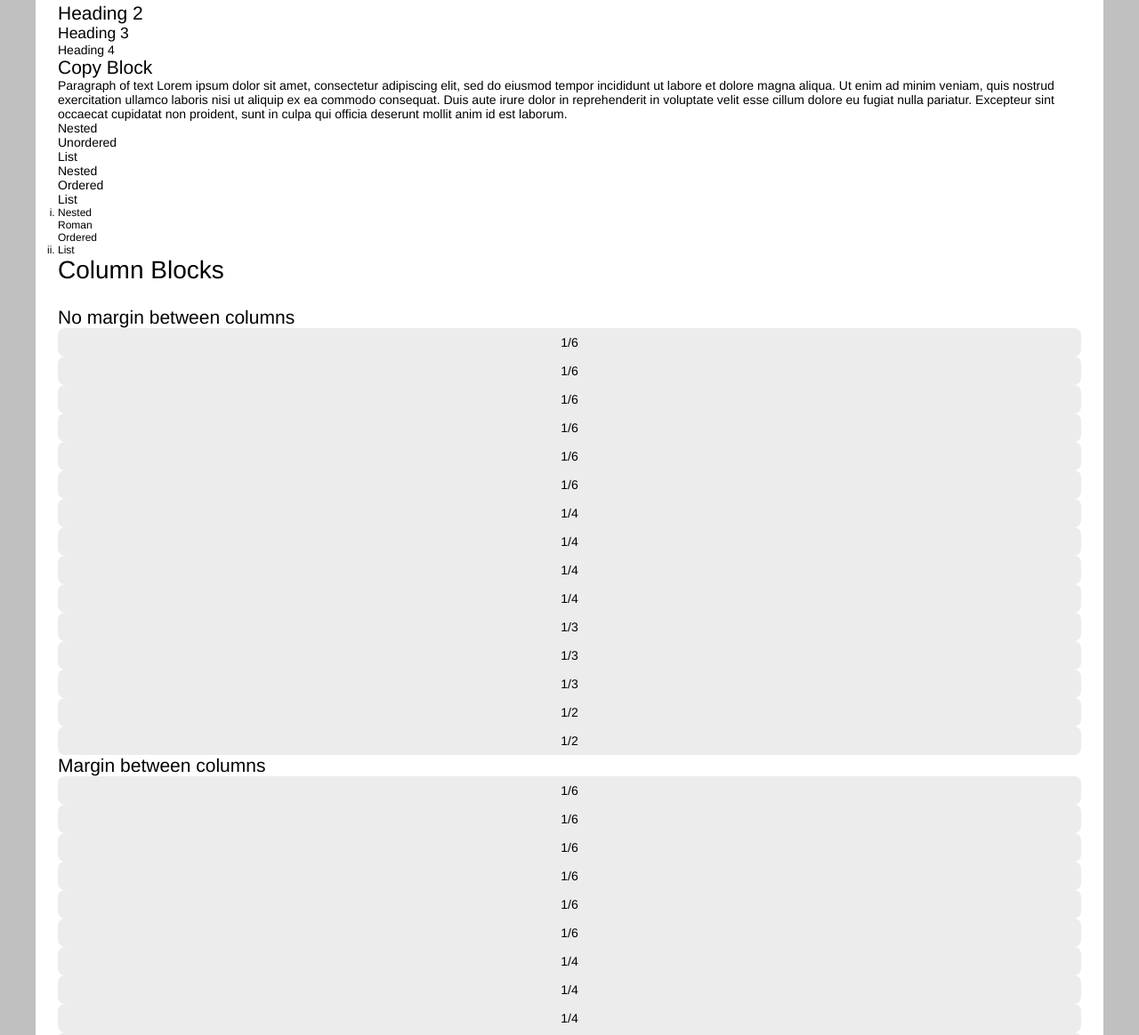
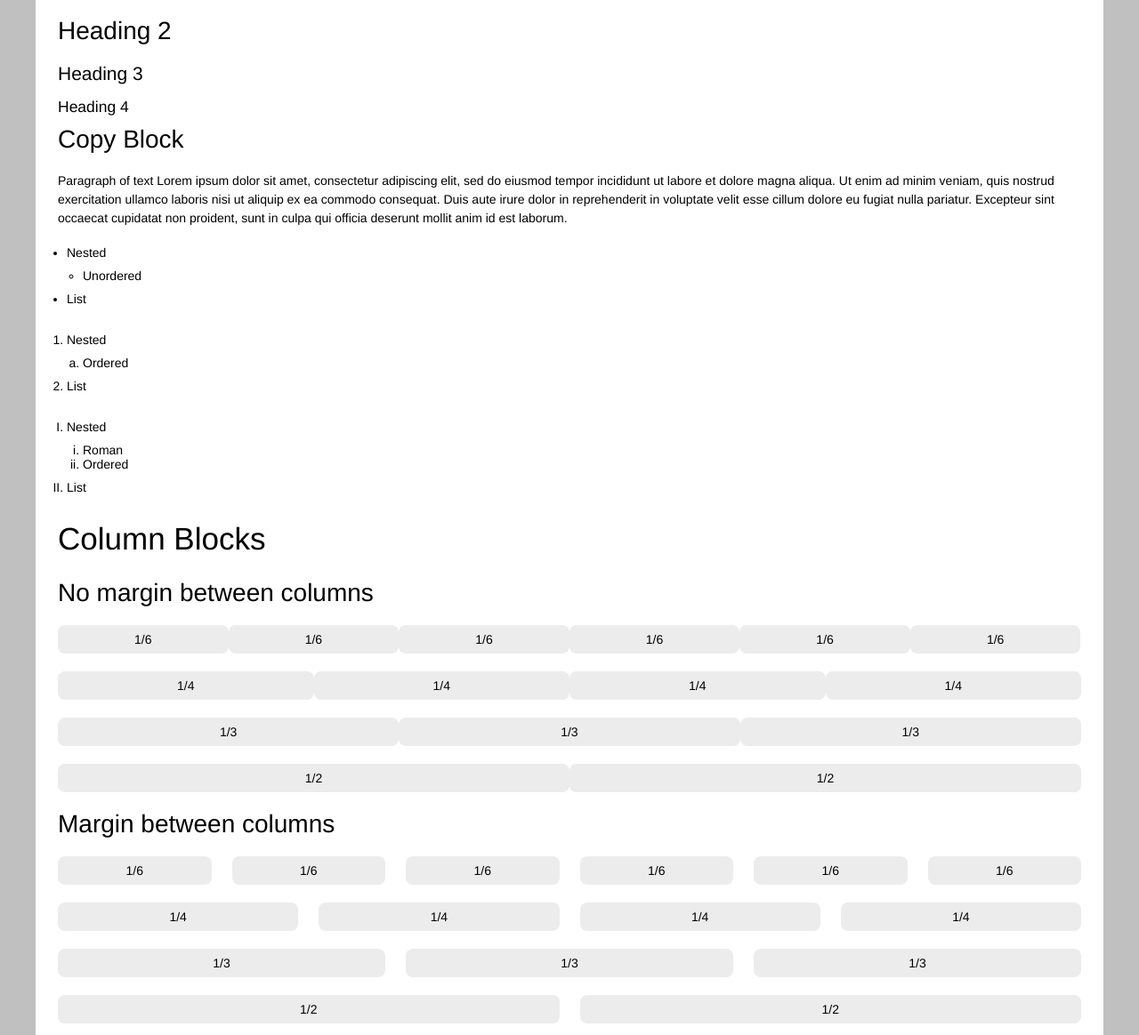
Before and after one commit to tommymeyer/launch_school_lessons, a plain HTML site: page 201-lesson_6/css_framework/style_guide.html in a window 1280 px wide. Shown: the part 131-1295 px from the top of the page at 89% size. Drawn offline with Linux system fonts and the light colour scheme.

Commit message:
Finished Framework project.

```diff
--- a/201-lesson_6/css_framework/framework.css
+++ b/201-lesson_6/css_framework/framework.css
@@ -6,44 +6,164 @@ body {
 }
 
 h1 {
-  font-size: 2em;
+  font-size: 2.5em;
   margin: 0 0 25px 0;
 }
 
 h2 {
-  font-size: 1.5em;
+  font-size: 2em;
+  margin: 0 0 20px 0;
 }
 
 h3 {
-  font-size: 1.25em;
+  font-size: 1.5em;
+  margin: 0 0 15px 0;
 }
 
 h4 {
-  font-size: 1em;
+  font-size: 1.25em;
+  margin: 0 0 10px 0;
 }
 
-.copy p, ol, ul {
-  font: normal 1em Helvetica, Arial, sans-serif;
+.copy p {
+  font-size: 1em;
+  line-height: 1.5;
+  margin: 0 0 20px 0;
 }
 
-.nested,
-.roman {
-  font: normal 0.8572em Helvetica, Arial, sans-serif;
+.copy ul {
+  list-style: disc;
+  margin: 0 0 10px 0;
+  padding: 0 0 20px 10px;
 }
 
-.unorder {
-  list-style: square;
+.copy ul ul {
+  list-style: circle;
+  padding: 10px 0 0 18px;
 }
 
-.order {
+.copy ol {
   list-style: decimal;
+  margin: 0 0 10px 0;
+  padding: 0 0 20px 10px;
 }
 
-.roman {
+.copy ol ol {
+  list-style: lower-alpha;
+  padding: 10px 0 0 18px;
+}
+
+.copy ol.roman {
+  list-style: upper-roman;
+}
+
+.copy ol.roman ol {
   list-style: lower-roman;
 }
 
 .row {
-  margin: 0 auto;
+  margin: 0 auto 20px auto;
   max-width: 1200px;
 }
+
+.row:after {
+  clear: both;
+  content: "";
+  display: block;
+  line-height: 0;
+}
+
+.sixth, .fourth, .third, .half, .two_third, .five_sixth {
+  float: left;
+}
+
+.sixth {
+  width: 16.66%;
+}
+
+.fourth {
+  width: 25%;
+}
+
+.third {
+  width: 33.33%;
+}
+
+.half {
+  width: 50%;
+}
+
+.two_third {
+  width: 66.66%;
+}
+
+.five_sixth {
+  width: 83.33%;
+}
+
+.margin_row .half + .half,
+.margin_row .half + .third,
+.margin_row .half + .fourth,
+.margin_row .half + .sixth,
+.margin_row .half + .two_third,
+.margin_row .half + .five_sixth,
+.margin_row .third + .third,
+.margin_row .third + .half,
+.margin_row .third + .fourth,
+.margin_row .third + .sixth,
+.margin_row .third + .two_third,
+.margin_row .third + .five_sixth,
+.margin_row .fourth + .third,
+.margin_row .fourth + .half,
+.margin_row .fourth + .fourth,
+.margin_row .fourth + .sixth,
+.margin_row .fourth + .two_third,
+.margin_row .fourth + .five_sixth,
+.margin_row .sixth + .third,
+.margin_row .sixth + .half,
+.margin_row .sixth + .fourth,
+.margin_row .sixth + .sixth,
+.margin_row .sixth + .two_third,
+.margin_row .sixth + .five_sixth,
+.margin_row .two_third + .third,
+.margin_row .two_third + .half,
+.margin_row .two_third + .fourth,
+.margin_row .two_third + .sixth,
+.margin_row .two_third + .two_third,
+.margin_row .two_third + .five_sixth,
+.margin_row .five_sixth + .third,
+.margin_row .five_sixth + .half,
+.margin_row .five_sixth + .fourth,
+.margin_row .five_sixth + .sixth,
+.margin_row .five_sixth + .two_third,
+.margin_row .five_sixth + .five_sixth {
+  margin-left: 2%;
+}
+
+.margin {
+  margin-left: 2%;
+}
+
+.margin_row .sixth {
+  width: 15%;
+}
+
+.margin_row .fourth {
+  width: 23.5%;
+}
+
+.margin_row .third {
+  width: 32%;
+}
+
+.margin_row .half {
+  width: 49%;
+}
+
+.margin_row .two_third {
+  width: 66%;
+}
+
+.margin_row .five_sixth {
+  width: 83%;
+}
```
